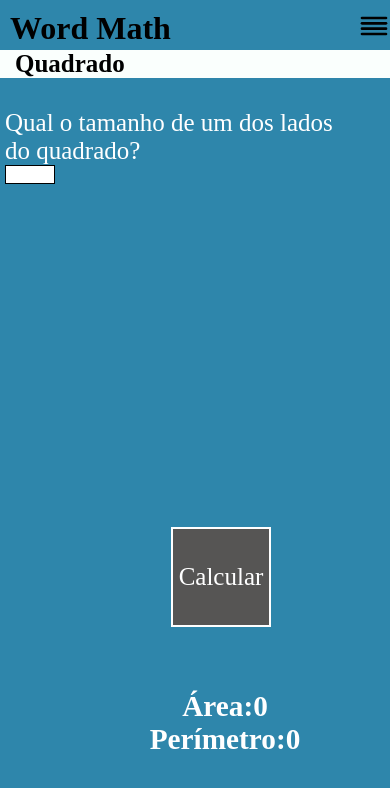
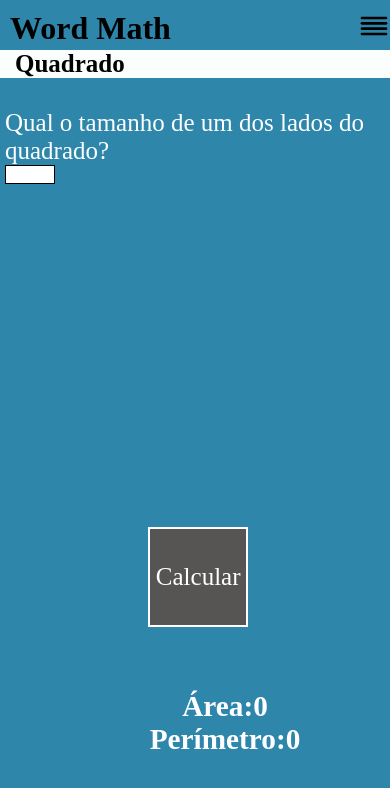
Before and after one commit to Davi-Serrano/Word-Math, a React (Create React App) app: page / in a window 390 px wide. Shown: the top 788 px of the page. Built offline with nearby package versions, Linux system fonts and the light colour scheme.

Commit message:
Fun Mobile melhorada

```diff
--- a/src/components/Section/Func/styled.js
+++ b/src/components/Section/Func/styled.js
@@ -61,7 +61,7 @@ export const FuncStyle = styled.div`
 
     @media(max-width: 800px) {
 
-            width: 98vw;
+            width: 100vw;
 
             .question {
                 input{
--- a/src/components/Section/Geometric/style.js
+++ b/src/components/Section/Geometric/style.js
@@ -31,7 +31,6 @@ export const GeoStyle = styled.div`
         align-items: center;
         height: 50%;
 
-        width: 80%;
         flex-wrap: wrap;
 
         font-size: 35px;
@@ -67,7 +66,7 @@ export const GeoStyle = styled.div`
     }
 
     @media(max-width: 800px) {
-                 width: 100%;
+                 width: 100vw;
                  align-items: flex-start;
 
 
```
